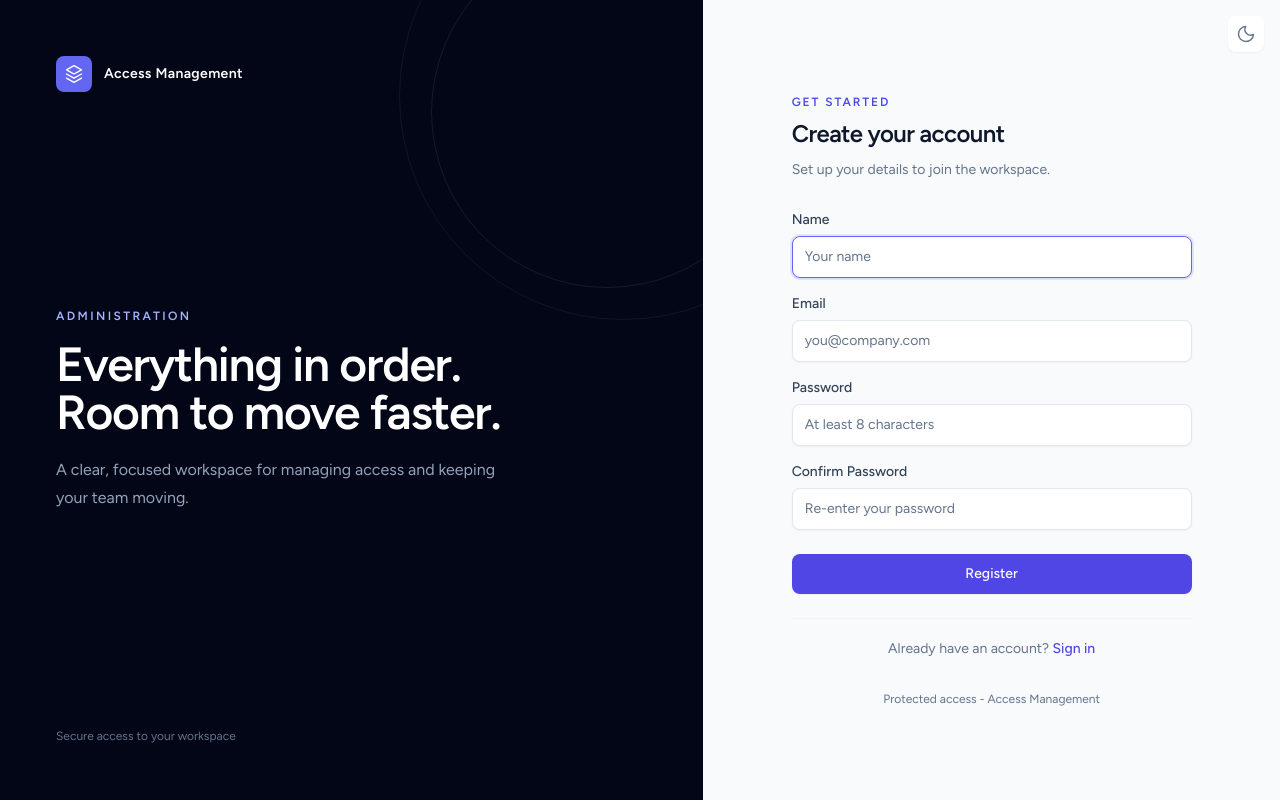
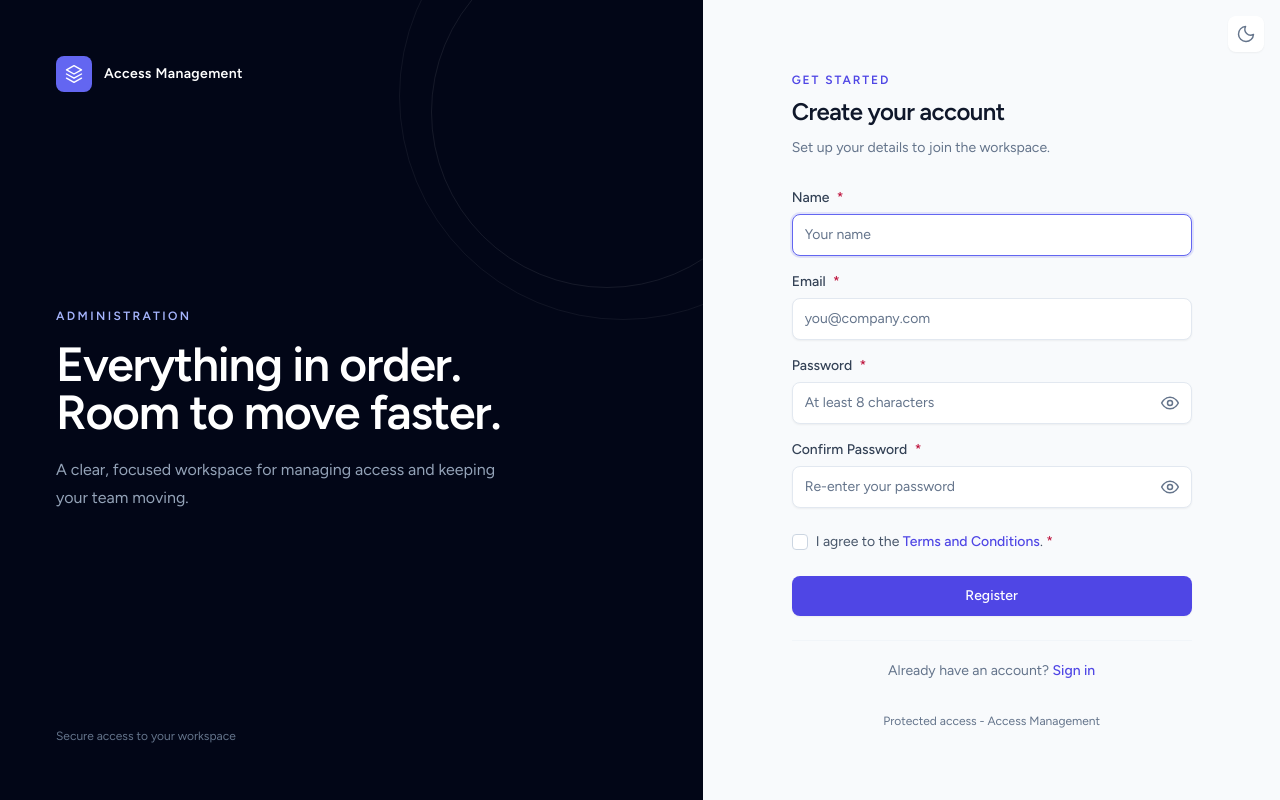
Before and after one commit to kayzinkhaing/laravel-rbac-starter-, a Laravel app: page /register in a window 1280 px wide. Run offline with Laravel 12, Linux system fonts and the light colour scheme; style sheets or scripts are compiled from the project's sources; parts of the project's set-up code (start-up, migrations or seed data) failed here and were passed over; some libraries are stand-ins or nearby versions.

Commit message:
Improve authentication form validation and password visibility

```diff
--- a/resources/views/auth/register.blade.php
+++ b/resources/views/auth/register.blade.php
@@ -9,27 +9,110 @@
         <input type="hidden" name="recaptcha_token" value="">
 
         <div class="mb-4">
-            <x-input-label for="name" :value="__('Name')" />
-            <x-text-input id="name" class="mt-1 w-full" type="text" name="name" :value="old('name')" required autofocus autocomplete="name" placeholder="Your name" />
+            <x-input-label for="name" :value="__('Name')" :required="true" />
+            <x-text-input id="name" class="mt-1 w-full" type="text" name="name" :value="old('name')" autofocus autocomplete="name" placeholder="Your name" />
             <x-input-error :messages="$errors->get('name')" class="mt-2" />
         </div>
 
         <div class="mb-4">
-            <x-input-label for="email" :value="__('Email')" />
-            <x-text-input id="email" class="mt-1 w-full" type="email" name="email" :value="old('email')" required autocomplete="username" placeholder="you@company.com" />
+            <x-input-label for="email" :value="__('Email')" :required="true" />
+            <x-text-input id="email" class="mt-1 w-full" type="email" name="email" :value="old('email')" autocomplete="username" placeholder="you@company.com" />
             <x-input-error :messages="$errors->get('email')" class="mt-2" />
         </div>
 
         <div class="mb-4">
-            <x-input-label for="password" :value="__('Password')" />
-            <x-text-input id="password" class="mt-1 w-full" type="password" name="password" required autocomplete="new-password" placeholder="At least 8 characters" />
+            <x-input-label for="password" :value="__('Password')" :required="true" />
+            <div x-data="{ showPassword: false }" class="mt-1" style="position: relative;">
+            <x-text-input id="password" class="w-full pr-12" x-bind:type="showPassword ? 'text' : 'password'" name="password" autocomplete="new-password" placeholder="At least 8 characters" />
+
+    <button
+        type="button"
+        @click="showPassword = !showPassword"
+        aria-label="Toggle password visibility"
+        title="Show or hide password"
+        class="text-slate-500 hover:text-indigo-600 dark:text-slate-400 dark:hover:text-indigo-400 focus:outline-none focus:ring-2 focus:ring-indigo-500 rounded"
+        style="position: absolute; right: 12px; top: 50%; transform: translateY(-50%); z-index: 10;"
+    >
+        <svg x-show="!showPassword" xmlns="http://www.w3.org/2000/svg"
+            class="h-5 w-5" viewBox="0 0 24 24" fill="none"
+            stroke="currentColor" stroke-width="1.8"
+            stroke-linecap="round" stroke-linejoin="round"
+            aria-hidden="true">
+            <path d="M2 12s3.6-7 10-7 10 7 10 7-3.6 7-10 7S2 12 2 12Z"/>
+            <circle cx="12" cy="12" r="3"/>
+        </svg>
+
+        <svg x-show="showPassword" xmlns="http://www.w3.org/2000/svg"
+            class="h-5 w-5" viewBox="0 0 24 24" fill="none"
+            stroke="currentColor" stroke-width="1.8"
+            stroke-linecap="round" stroke-linejoin="round"
+            aria-hidden="true">
+            <path d="m3 3 18 18"/>
+            <path d="M10.6 10.6a2 2 0 0 0 2.8 2.8"/>
+            <path d="M9.9 5.2A10.8 10.8 0 0 1 12 5c6.4 0 10 7 10 7a16 16 0 0 1-3.1 3.9"/>
+            <path d="M6.2 6.2C3.5 8 2 12 2 12s3.6 7 10 7c1.2 0 2.3-.2 3.3-.6"/>
+        </svg>
+    </button>
+
+        </div>
             <x-input-error :messages="$errors->get('password')" class="mt-2" />
         </div>
 
         <div class="mb-6">
-            <x-input-label for="password_confirmation" :value="__('Confirm Password')" />
-            <x-text-input id="password_confirmation" class="mt-1 w-full" type="password" name="password_confirmation" required autocomplete="new-password" placeholder="Re-enter your password" />
+            <x-input-label for="password_confirmation" :value="__('Confirm Password')" :required="true" />
+            <div x-data="{ showPassword: false }" class="mt-1" style="position: relative;">
+            <x-text-input id="password_confirmation" class="w-full pr-12" x-bind:type="showPassword ? 'text' : 'password'" name="password_confirmation" autocomplete="new-password" placeholder="Re-enter your password" />
+
+    <button
+        type="button"
+        @click="showPassword = !showPassword"
+        aria-label="Toggle password visibility"
+        title="Show or hide password"
+        class="text-slate-500 hover:text-indigo-600 dark:text-slate-400 dark:hover:text-indigo-400 focus:outline-none focus:ring-2 focus:ring-indigo-500 rounded"
+        style="position: absolute; right: 12px; top: 50%; transform: translateY(-50%); z-index: 10;"
+    >
+        <svg x-show="!showPassword" xmlns="http://www.w3.org/2000/svg"
+            class="h-5 w-5" viewBox="0 0 24 24" fill="none"
+            stroke="currentColor" stroke-width="1.8"
+            stroke-linecap="round" stroke-linejoin="round"
+            aria-hidden="true">
+            <path d="M2 12s3.6-7 10-7 10 7 10 7-3.6 7-10 7S2 12 2 12Z"/>
+            <circle cx="12" cy="12" r="3"/>
+        </svg>
+
+        <svg x-show="showPassword" xmlns="http://www.w3.org/2000/svg"
+            class="h-5 w-5" viewBox="0 0 24 24" fill="none"
+            stroke="currentColor" stroke-width="1.8"
+            stroke-linecap="round" stroke-linejoin="round"
+            aria-hidden="true">
+            <path d="m3 3 18 18"/>
+            <path d="M10.6 10.6a2 2 0 0 0 2.8 2.8"/>
+            <path d="M9.9 5.2A10.8 10.8 0 0 1 12 5c6.4 0 10 7 10 7a16 16 0 0 1-3.1 3.9"/>
+            <path d="M6.2 6.2C3.5 8 2 12 2 12s3.6 7 10 7c1.2 0 2.3-.2 3.3-.6"/>
+        </svg>
+    </button>
+
+        </div>
             <x-input-error :messages="$errors->get('password_confirmation')" class="mt-2" />
+        </div>
+
+                <div class="mb-6">
+            <label for="terms" class="flex cursor-pointer items-start gap-2 text-sm text-slate-600 dark:text-slate-300">
+                <input
+                    id="terms"
+                    type="checkbox"
+                    name="terms"
+                    value="1"
+                    @checked(old('terms'))
+                    class="mt-0.5 h-4 w-4 shrink-0 rounded border-slate-300 text-indigo-600 focus:ring-indigo-500"
+                >
+                <span>
+                    I agree to the
+                    <span class="font-medium text-indigo-600">Terms and Conditions</span>.
+                    <span class="text-rose-600">*</span>
+                </span>
+            </label>
+            <x-input-error :messages="$errors->get('terms')" class="mt-2" />
         </div>
 
         <x-primary-button class="w-full">
--- a/resources/views/components/input-label.blade.php
+++ b/resources/views/components/input-label.blade.php
@@ -1,5 +1,9 @@
-@props(['value'])
+@props(['value', 'required' => false])
 
 <label {{ $attributes->merge(['class' => 'field-label']) }}>
     {{ $value ?? $slot }}
+    @if ($required)
+        <span class="ml-1 text-rose-600" aria-hidden="true">*</span>
+        <span class="sr-only">(required)</span>
+    @endif
 </label>
```
Also changed, not shown: app/Http/Requests/Auth/LoginRequest.php (+8 -0 lines), app/Http/Requests/Auth/RegisterRequest.php (+13 -0 lines), resources/views/auth/login.blade.php (+36 -4 lines).
